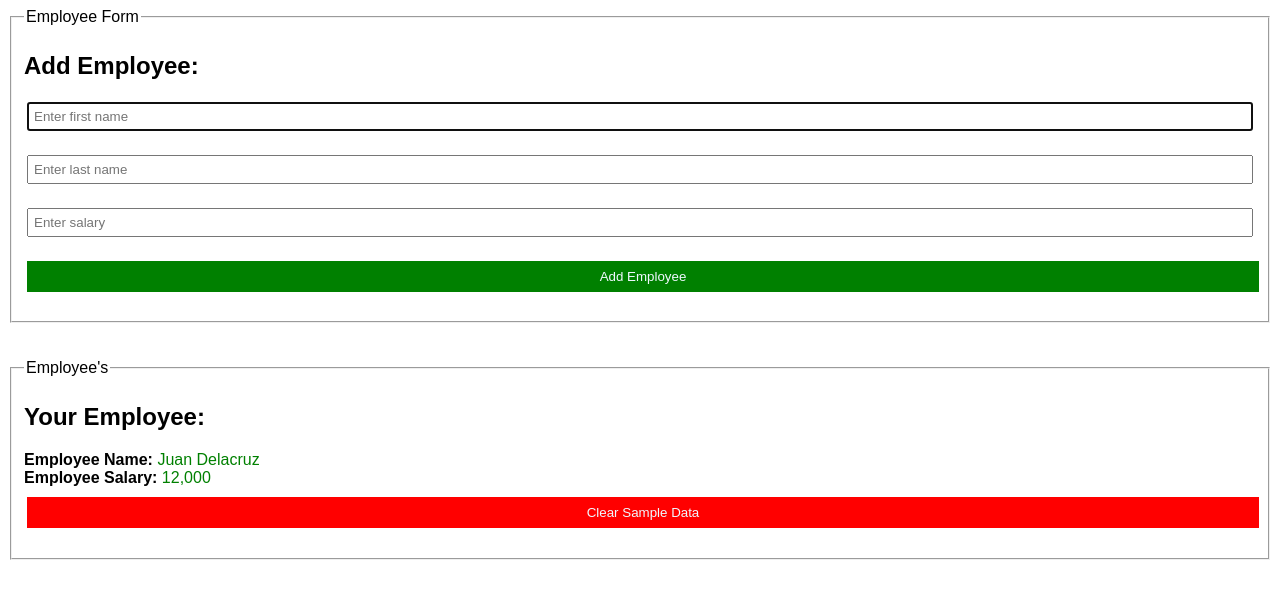
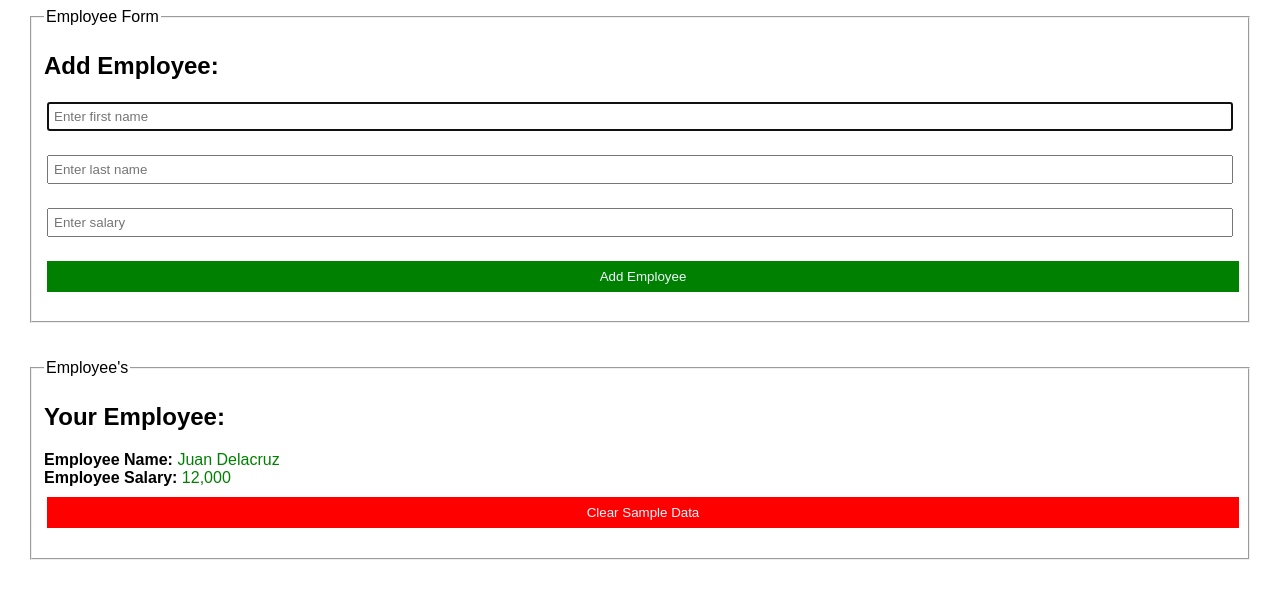
Before and after one commit to constWardtz/Employee-Record-Management, a plain HTML site: page index.html in a window 1280 px wide. Drawn offline with Linux system fonts and the light colour scheme.

Commit message:
update index.html

```diff
--- a/index.html
+++ b/index.html
@@ -9,20 +9,21 @@
             box-sizing: border-box;
             align-items: center;
         }
-        .form-data{
+        .main-container{
+            margin:0 20px 0 20px;
+        }
+
+        .main-container .form-data{
             display: grid;
         }
-        .form-data input,button{
+        .main-container .form-data input,button{
             padding:5px;
             margin:3px
         }
-        .employee-data{
-        }
-
-
     </style>
 </head>
 <body>
+    <div class="main-container">
         <fieldset>
             <legend>Employee Form</legend>
             <h2>Add Employee:</h2>
@@ -45,6 +46,7 @@
                 <div id="delete-btn"></div>
             </div>
         </fieldset>
+    </div>
     <script src="./index.js"></script>
 </body>
 </html>
```
Lines whose indentation alone changed are shown as unchanged.
